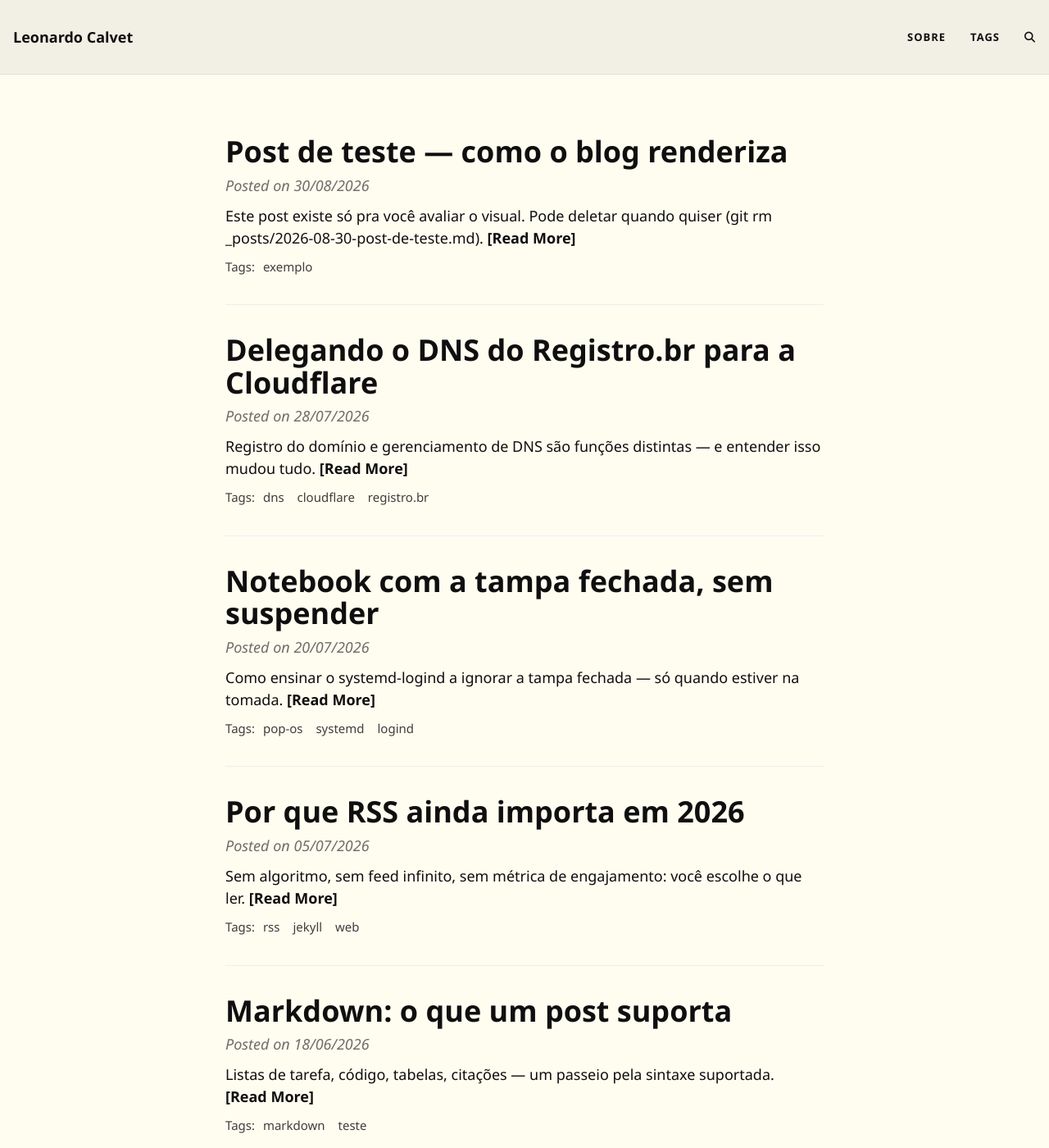
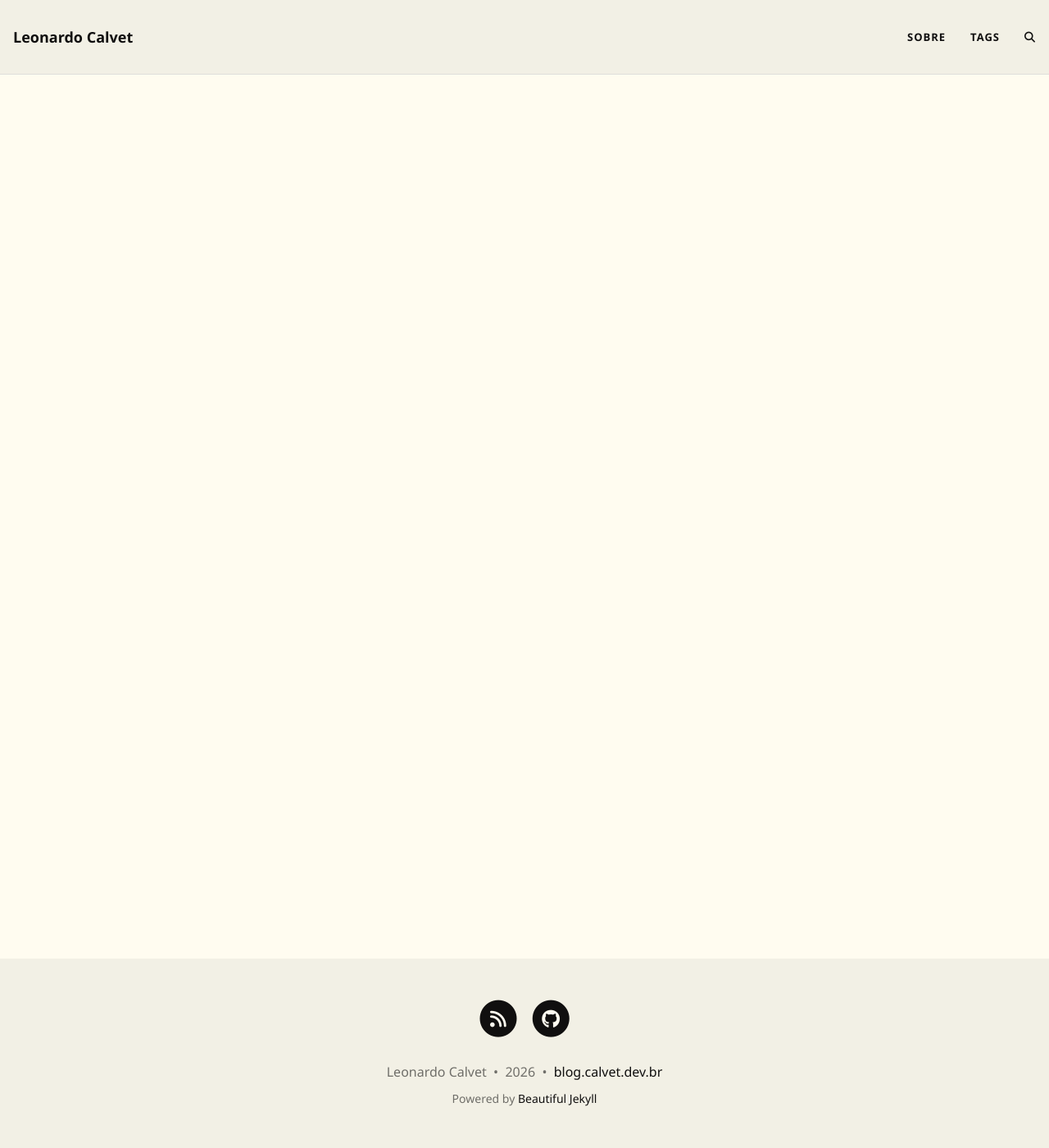
Before and after one commit to LeoCalvet/blog, a Jekyll site: the page built from index.html, in a window 1280 px wide and 1400 px high. Shown: the whole window at 82% size. Built offline with Jekyll 4.4.1, drawn with Linux system fonts in a browser that asks for light colours; some web fonts are replaced; the list of posts is cut into pages by our own code; comment, search, counter and statistics services are not loaded.

Commit message:
chore: remove posts de teste; url de producao
Design aprovado. Blog vazio, pronto para o primeiro post real.

````diff
--- a/_config.yml
+++ b/_config.yml
@@ -47,7 +47,7 @@ share-links-active:
   vk: false
   reddit: false
 
-url-pretty: "localhost:8095"  # TODO: trocar pra blog.calvet.dev.br quando a rota do túnel existir
+url-pretty: "blog.calvet.dev.br"
 title-on-all-pages: true
 excerpt_length: 50
 feed_show_excerpt: true
@@ -86,7 +86,7 @@ date_format: "%d/%m/%Y"
 
 timezone: "America/Sao_Paulo"
 lang: pt-BR
-url: "http://localhost:8095"  # TODO: voltar pra https://blog.calvet.dev.br quando a rota do túnel existir
+url: "https://blog.calvet.dev.br"
 markdown: kramdown
 highlighter: rouge
 permalink: /:year/:month/:day/:slug/
--- a/_posts/2026-06-18-testando-markdown.md
+++ /dev/null
@@ -1,32 +0,0 @@
----
-title: "Markdown: o que um post suporta"
-date: 2026-06-18 14:00:00 -0300
-categories: [meta]
-tags: [markdown, teste]
-excerpt: "Listas de tarefa, código, tabelas, citações — um passeio pela sintaxe suportada."
----
-
-## Lista de tarefas
-
-- [x] Escolher o gerador (Jekyll)
-- [x] Registrar o domínio
-- [ ] Escrever o primeiro post de verdade
-- [ ] Criar a rota no Cloudflare Tunnel
-
-## Código inline vs bloco
-
-Use `bundle exec jekyll build` para validar, e:
-
-```yaml
-# compose.yaml — o padrão da casa
-services:
-  web:
-    image: nginx:alpine
-    ports:
-      - "127.0.0.1:8095:80"
-```
-
-## Citações aninhadas
-
-> Primeiro nível
-> > Segundo nível — só pra ver a renderização
--- a/_posts/2026-07-05-rss-e-statico.md
+++ /dev/null
@@ -1,13 +0,0 @@
----
-title: "Por que RSS ainda importa em 2026"
-date: 2026-07-05 08:00:00 -0300
-categories: [web]
-tags: [rss, jekyll, web]
-excerpt: "Sem algoritmo, sem feed infinito, sem métrica de engajamento: você escolhe o que ler."
----
-
-Um blog estático com feed RSS é uma declaração de princípios: não há algoritmo decidindo o que você vê, não há notificação tentando te puxar de volta, não há métrica de engajamento me pressionando a escrever manchete.
-
-O feed deste blog vive em `/feed.xml`. Assine num leitor qualquer e pronto — quando eu publicar, o post chega.
-
-> O melhor feed de conteúdo é aquele que *você* controla.
--- a/_posts/2026-07-20-energia-e-tampa-fechada.md
+++ /dev/null
@@ -1,25 +0,0 @@
----
-title: "Notebook com a tampa fechada, sem suspender"
-date: 2026-07-20 19:30:00 -0300
-categories: [home server]
-tags: [pop-os, systemd, logind]
-excerpt: "Como ensinar o systemd-logind a ignorar a tampa fechada — só quando estiver na tomada."
----
-
-O plano era simples: o notebook deveria continuar utilizável como computador pessoal, mas na maior parte do tempo permanecer ligado como host Docker. Fechar a tampa na tomada não podia suspender a máquina.
-
-## A configuração
-
-Criamos `/etc/systemd/logind.conf.d/10-home-server.conf`:
-
-```ini
-HandleLidSwitch=suspend
-HandleLidSwitchExternalPower=ignore
-HandleLidSwitchDocked=ignore
-```
-
-Com isso, fechar a tampa **usando bateria** continua suspendendo — mas na tomada ou na dock, o logind ignora.
-
-## Validação
-
-Sessenta conexões SSH em intervalos de cinco segundos, verificando o `boot_id` e o estado do Docker a cada uma. Todas passaram: mesmo `boot_id`, Docker `active`, tampa fechada. Uma tela apagada não interrompe processos; suspensão interromperia.
--- a/_posts/2026-07-28-trocar-o-dns-do-registro-br.md
+++ /dev/null
@@ -1,21 +0,0 @@
----
-title: "Delegando o DNS do Registro.br para a Cloudflare"
-date: 2026-07-28 10:00:00 -0300
-categories: [home server]
-tags: [dns, cloudflare, registro.br]
-excerpt: "Registro do domínio e gerenciamento de DNS são funções distintas — e entender isso mudou tudo."
----
-
-Registro do domínio e gerenciamento de DNS são funções distintas. O **Registro.br** continua responsável pela propriedade, renovação e dados cadastrais, enquanto a **Cloudflare** passou a responder pelos registros DNS. Não houve transferência do domínio para outro registrador.
-
-## Os nameservers
-
-A Cloudflare atribuiu `nora.ns.cloudflare.com` e `oswald.ns.cloudflare.com`. No painel do Registro.br, os servidores anteriores (`a.auto.dns.br` e `b.auto.dns.br`) foram substituídos — essa operação delegou a zona DNS para a Cloudflare.
-
-## A pegadinha do DNSSEC
-
-Antes da troca, valeu conferir o DNSSEC: um registro DS antigo no registrador apontando para chaves que deixaram de existir poderia tornar o domínio *aparentemente inexistente* para resolvedores com validação. Não havia configuração ativa que impedisse a troca — seguimos em frente.
-
-## O intervalo estranho
-
-Depois de salvar, a Cloudflare exibiu o domínio como pendente por um tempo. Isso é normal: a delegação publicada ainda estava em transição. A preparação do notebook seguiu em paralelo — afinal, instalar Docker e cloudflared não depende de DNS.
--- a/_posts/2026-08-30-post-de-teste.md
+++ /dev/null
@@ -1,44 +0,0 @@
----
-layout: post
-title: "Post de teste — como o blog renderiza"
-date: 2026-08-30 22:00:00 -0300
-categories: [teste]
-tags: [exemplo]
----
-
-Este post existe só pra você avaliar o visual. Pode deletar quando quiser (`git rm _posts/2026-08-30-post-de-teste.md`).
-
-## Texto e formatação
-
-Parágrafo normal com **negrito**, *itálico* e `código inline`. Um [link](https://jekyllrb.com) pra ver a cor. Lorem ipsum dolor sit amet, consectetur adipiscing elit — texto corrido pra avaliar a leitura em 17px com a CaskaydiaCove.
-
-> Citação em bloco, pro estilo dela também aparecer.
-
-## Código (Ruby, claro)
-
-```ruby
-class Blog
-  def initialize(author:)
-    @author = author
-  end
-
-  def publicar!(post)
-    puts "#{@author} publicou: #{post.titulo}"
-  end
-end
-```
-
-## Lista
-
-1. Primeiro item
-2. Segundo item com um pouco mais de texto pra quebrar linha
-   - sub-item aninhado
-   - outro sub-item
-
-## Tabela
-
-| Serviço | Porta | Status |
-|---|---|---|
-| nginx | 8095 | no ar |
-| n8n | 5678 | no ar |
-| Beszel | 8090 | no ar |
````
